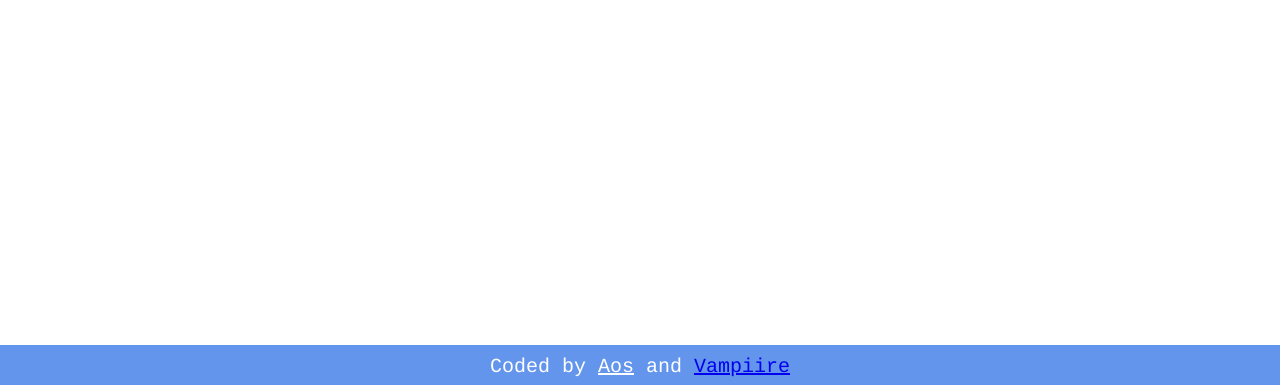
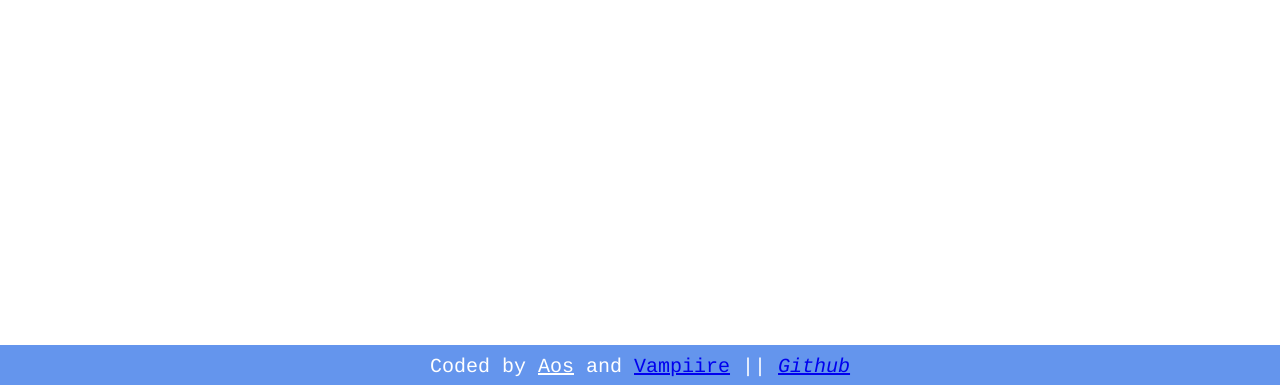
Before and after one commit to aos/chingu-todo-bot, a website: page public/index.html in a window 1280 px wide. Shown: the part 415-800 px from the top of the page. Drawn offline with Linux system fonts and the light colour scheme.

Commit message:
Added link to Github on homepage

```diff
--- a/public/index.html
+++ b/public/index.html
@@ -24,7 +24,7 @@
 
 
 <div id="footer">
-    Coded by <a style="color: white" href="https://github.com/aosdab">Aos</a> and <a href="https://www.vampiire.org">Vampiire</a>
+    Coded by <a style="color: white" href="https://github.com/aosdab" target="_blank">Aos</a> and <a href="https://www.vampiire.org" target="_blank">Vampiire</a> || <a href="https://github.com/aosdab/super-todo-bot" target="_blank"><i class="fa fa-github "> Github</i></a>
 </div>
 
 </body>
```
